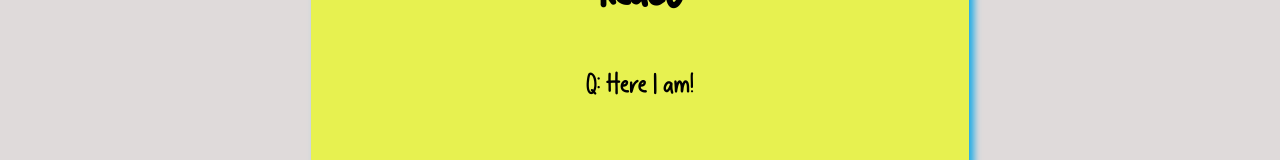
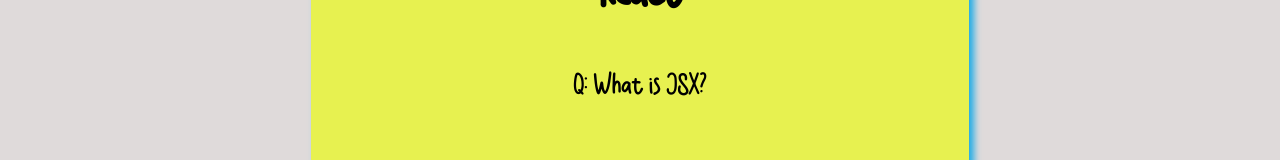
Before and after one commit to rjyeeun/Flashcard, a React (Create React App) app in the folder flashcard_phase_2_project/: page /cards in a window 1280 px wide. Shown: the part 623-783 px from the top of the page. Built offline with nearby package versions, Linux system fonts and the light colour scheme; data requests are answered from the project's data file.

Commit message:
cleaing up the code

```diff
--- a/flashcard_phase_2_project/db.json
+++ b/flashcard_phase_2_project/db.json
@@ -3,7 +3,7 @@
     {
       "id": 1,
       "title": "React",
-      "question": "Here I am!",
+      "question": "What is JSX?",
       "answer": "JavaScript XML => allows us to combine JS and HTML.",
       "image": "https://www.simplilearn.com/ice9/free_resources_article_thumb/JSX.PNG",
       "favorite": true
@@ -14,7 +14,7 @@
       "question": "What is Declarative Programming?",
       "answer": "Declarative programming is a style of programming where the focus is on describing the desired outcome, rather than specifying the steps to achieve it.",
       "image": "https://www.educative.io/v2api/editorpage/5244002156937216/image/5702712784322560",
-      "favorite": true
+      "favorite": false
     },
     {
       "id": 3,
@@ -22,7 +22,7 @@
       "question": "What is the difference between == and ===?",
       "answer": "== compares values for equality without considering data types, while === compares both value and data type for equality.",
       "image": "https://miro.medium.com/max/1164/1*EEsRb-DDdA5UrqGndEqEeg.png",
-      "favorite": true
+      "favorite": false
     },
     {
       "id": 4,
@@ -31,14 +31,6 @@
       "answer": "'!' is know as the 'bang' or 'not' operator. It is used to negate or invert the value of a boolean expression.",
       "image": "https://miro.medium.com/max/260/1*d2twRcd3t6b0e3rwZokwyw.png",
       "favorite": false
-    },
-    {
-      "title": "test",
-      "question": "teswt",
-      "answer": "test",
-      "image": "test",
-      "favorite": false,
-      "id": 5
     }
   ]
 }
--- a/flashcard_phase_2_project/src/App.js
+++ b/flashcard_phase_2_project/src/App.js
@@ -64,13 +64,13 @@ function App() {
     setCardList(updatedCards)
   }
 
+  //Grabs Card Data From FlashCard Component => Sends it to EditCardForm
   const handleEditClick = (card) => {
     setEditCard(card)
   }
 
   return (
     <div>
-
       <Header
         setCardList={setCardList}
       />
@@ -97,6 +97,7 @@ function App() {
             onDeleteCard={onDeleteCard}
           />
         </Route>
+
         <Route path='/cards/favorites'>
           <Favorites
             favoriteCards={favoriteCards}
@@ -105,23 +106,25 @@ function App() {
             toggleFavorite={toggleFavorite}
           />
         </Route>
-        <Route path= "/cards/:id/edit">
+
+        <Route path='/cards/:id/edit'>
           <EditCardForm
             setCardList={setCardList}
             editCard={editCard}
           />
         </Route>
+
         <Route path='/cards'>
           <FlashCardList
-            editCard={editCard}
             cardList={filteredCards}
             searchTerm={searchTerm}
             changeSearch={changeSearch}
             onDeleteCard={onDeleteCard}
-            setEditCard={setEditCard}
             toggleFavorite={toggleFavorite}
-            handleEditClick={handleEditClick}  />
+            handleEditClick={handleEditClick}
+          />
         </Route>
+
       </Switch>
     </div>
   );
--- a/flashcard_phase_2_project/src/components/EditCardForm.js
+++ b/flashcard_phase_2_project/src/components/EditCardForm.js
@@ -5,22 +5,13 @@ export default function EditCardForm({setCardList, editCard}) {
 
     const {title, question, answer, image, favorite, id} = editCard
 
-    const initialFormData = {
-            title: title,
-            question: question,
-            answer: answer,
-            image: image,
-            favorite: favorite
-          }
-
-          const [formData, setFormData]=useState(initialFormData)
-          console.log(formData)
+    const [formData, setFormData]=useState(editCard)
 
     const handleChange = (e) => {
       setFormData({ ...formData, [e.target.name]: e.target.value });
     }
 
-          // Add New Card to the Server + Reset formData After Successful Submission
+    // Edit Targeted Card, Post Changes To Server, Fetch Updated cardList
     const handleSubmit = (e) => {
       e.preventDefault()
       fetch(`http://localhost:8001/card/${id}`, {
@@ -33,7 +24,7 @@ export default function EditCardForm({setCardList, editCard}) {
       .then(response => response.json())
       .then(() => {
 
-              //fetch the updated card list from server and update the state of cardList
+        //Fetch the Updated Card List From Server and Update the State of cardList With Most Recent Changes
         fetch("http://localhost:8001/card")
         .then(response => response.json())
         .then(data => setCardList(data))
--- a/flashcard_phase_2_project/src/components/FlashCard.js
+++ b/flashcard_phase_2_project/src/components/FlashCard.js
@@ -5,7 +5,7 @@ import {FaPencilAlt} from 'react-icons/fa'
 import {Link} from 'react-router-dom'
 
 
-function FlashCard({card, onDeleteCard, toggleFavorite, setEditCard, handleEditClick, editCard}) {
+function FlashCard({ card, onDeleteCard, toggleFavorite, handleEditClick }) {
 
     const {id, title, question, answer, image, favorite} = card
 
@@ -15,13 +15,11 @@ function FlashCard({card, onDeleteCard, toggleFavorite, setEditCard, handleEditC
             method: "DELETE",
         })
         .then(()=>onDeleteCard(id))
-        .catch(err => alert('Failed to Delete Card'))
+        .catch(error => alert(error))
     }
 
     //used to toggle favorite (true or false)
-    const handleToggleFavorite = (id, favorite) => {
-
-
+    const handleToggleFavorite = (id) => {
         fetch(`http://localhost:8001/card/${id}`, {
             method: "PATCH",
             headers: {
@@ -40,7 +38,6 @@ function FlashCard({card, onDeleteCard, toggleFavorite, setEditCard, handleEditC
     }
 
     const onEditClick = () => {
-        setEditCard(card)
         handleEditClick(card)
     }
 
@@ -62,7 +59,6 @@ function FlashCard({card, onDeleteCard, toggleFavorite, setEditCard, handleEditC
                 <div className="btn_container">
                     <Link to = {`/cards/${id}/edit`} onClick={onEditClick}
                     className='edit_btn'><FaPencilAlt/></Link>
-                    {/* <h1 className='edit_btn'><FaPencilAlt/></h1> */}
                     <h1 className='delete_btn' onClick={handleDeleteClick}><MdDeleteForever /></h1>
                 </div>
             </div>
@@ -70,7 +66,6 @@ function FlashCard({card, onDeleteCard, toggleFavorite, setEditCard, handleEditC
                 <p className="answer">{answer}<img className="image" src={image}/></p>
             </div>
         </>
-
     );
   }
 
--- a/flashcard_phase_2_project/src/components/FlashCardList.js
+++ b/flashcard_phase_2_project/src/components/FlashCardList.js
@@ -3,21 +3,17 @@ import Search from './Search'
 import React from 'react'
 
 
-function FlashCardList({ cardList, searchTerm, changeSearch, onDeleteCard, toggleFavorite, setEditCard, handleEditClick, editCard}) {
+function FlashCardList({ cardList, searchTerm, changeSearch, onDeleteCard, toggleFavorite, handleEditClick }) {
 
     // Create an Array of Cards for FlashCard Component
     const flashCard = cardList.map(card =>(
         <FlashCard
-            editCard={editCard}
             key={card.id}
             card={card}
             onDeleteCard={onDeleteCard}
-            setEditCard={setEditCard}
             toggleFavorite={toggleFavorite}
             handleEditClick={handleEditClick}
         />
-
-
     ))
 
     return (
```
Lines whose indentation alone changed are shown as unchanged.
